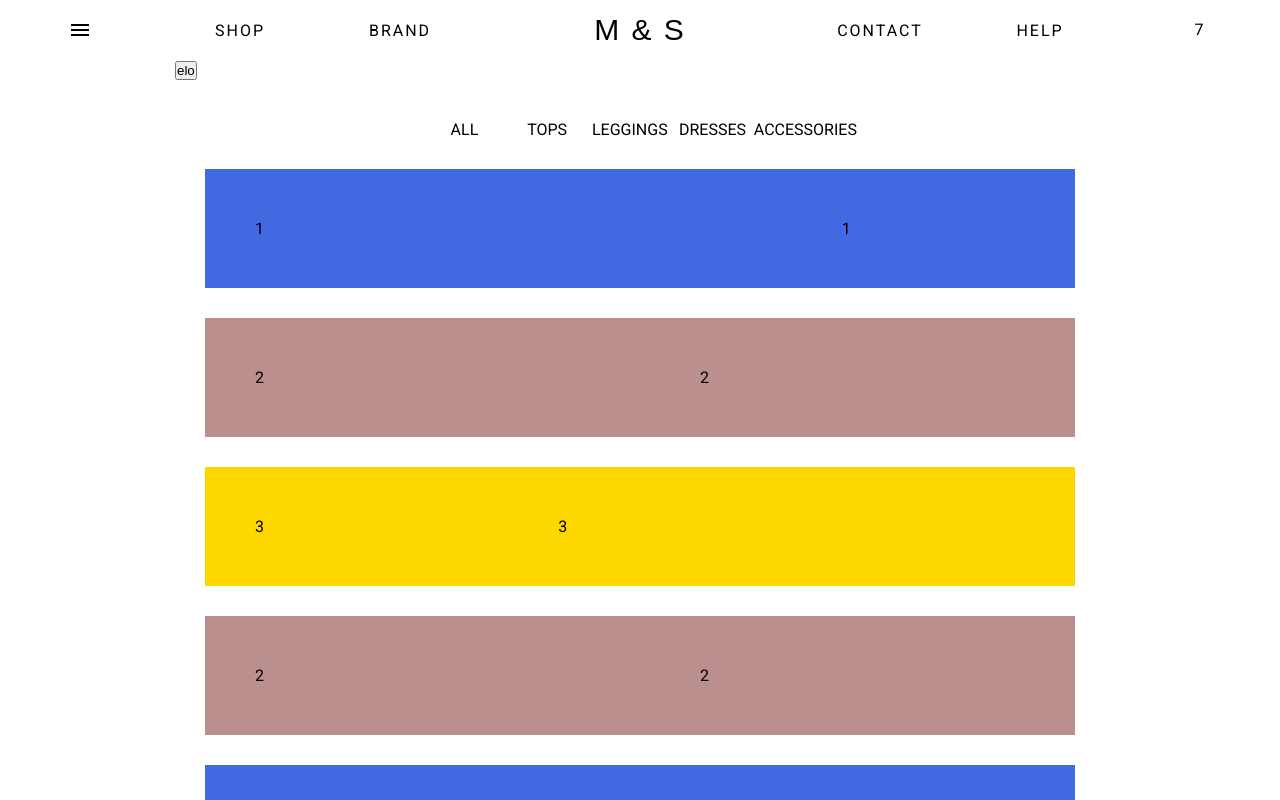
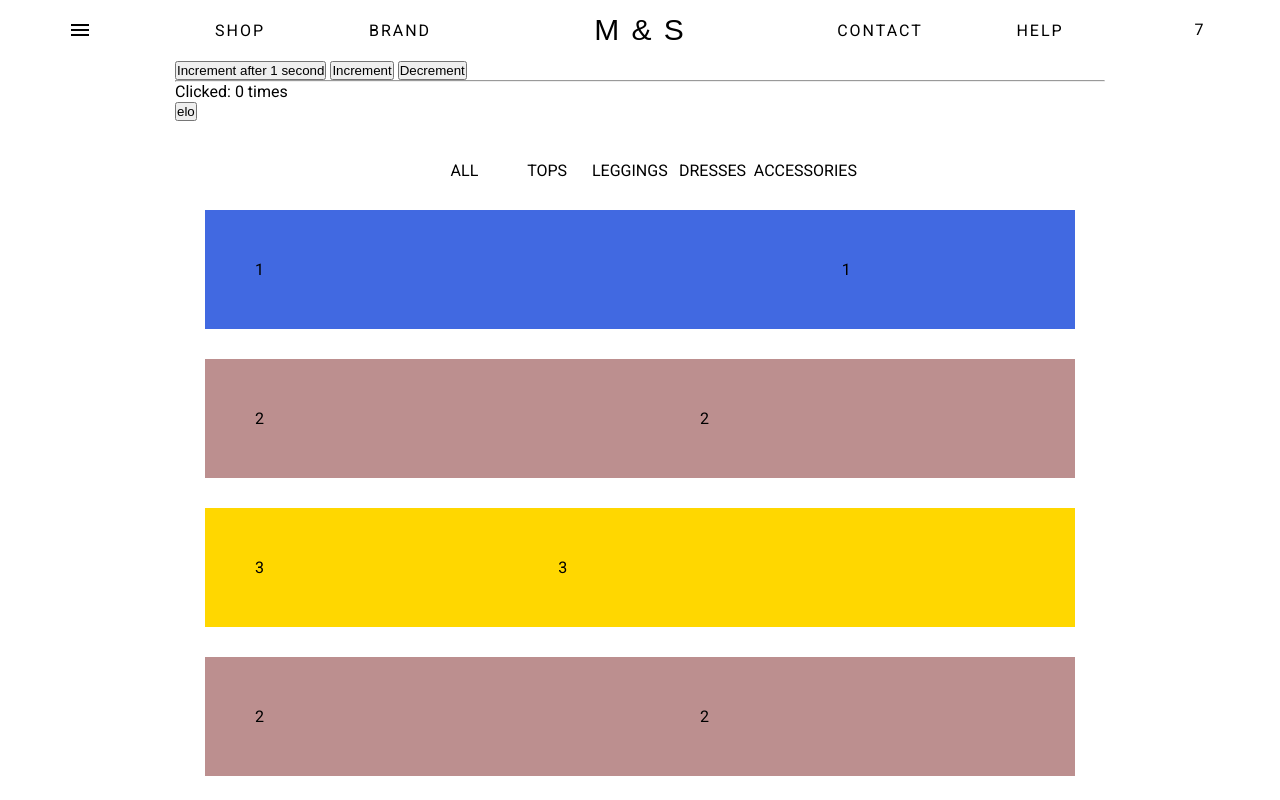
Before and after one commit to patrykmysiorski/react-clothing, a React (Create React App) app: page /shop in a window 1280 px wide. Shown: the top 800 px of the page. Built offline with nearby package versions, Linux system fonts and the light colour scheme; no server answers; a web font is replaced by a local one.

Commit message:
wip weird problem with tsconfig

```diff
--- a/src/components/shop/Shop.tsx
+++ b/src/components/shop/Shop.tsx
@@ -1,10 +1,14 @@
-import React, { FunctionComponent } from "react";
+import React, { FunctionComponent, useEffect, useState } from "react";
 import "./shop.scss";
 import SubPageContainer from "../subPageContainer/SubPageContainer";
 import SubNavigation from "../subNavigation/SubNavigation";
 import { texts } from "../../texts";
 import { useAppDispatch, useAppSelector } from "../../redux/hooks";
-import { elo } from "../../redux/shop/shopReducer";
+import { decrement, elo, increment } from "../../redux/shop/shopReducer";
+import axios from "axios";
+import store from "../../redux/store";
+import { useDispatch } from "react-redux";
+import { $CombinedState } from "redux";
 
 interface OwnProps {}
 
@@ -14,11 +18,33 @@ const Shop: FunctionComponent<Props> = (props) => {
   const values: string[] = Object.values(texts.menuSidebar.shop.links);
   const dispatch = useAppDispatch();
   const shopStore = useAppSelector((state) => state.shop?.value);
+  const [data, setData] = useState(null);
+  useEffect(() => {
+    axios.get("/test").then((response) => setData(response.data));
+  }, []);
+  console.log("data", data);
 
-  console.log(shopStore);
+  // @ts-ignore
+  const Counter = ({ value, onIncrement, onDecrement, onIncrementAsync }) => (
+    <div>
+      <button onClick={onIncrementAsync}>Increment after 1 second</button>{" "}
+      <button onClick={onIncrement}>Increment</button>{" "}
+      <button onClick={onDecrement}>Decrement</button>
+      <hr />
+      <div>Clicked: {value} times</div>
+    </div>
+  );
+  console.log(store.getState());
+  const dispatchWithoutType = useDispatch();
   return (
     <SubPageContainer>
       <div className="shop">
+        <Counter
+          value={store.getState()["shop"].value.number}
+          onIncrement={() => dispatchWithoutType("INCREMENT")}
+          onDecrement={() => dispatch(decrement)}
+          onIncrementAsync={() => dispatchWithoutType("INCREMENT_ASYNC")}
+        />
         <button onClick={() => dispatch(elo(8))}>elo</button>
         <SubNavigation items={values} />
         <div className="row--1">
--- /dev/null
+++ b/src/redux/sagas/helloSaga.js
@@ -0,0 +1,23 @@
+import { all, put, takeEvery } from "redux-saga/effects";
+
+function* helloSaga() {
+  console.log("Hello Sagas!");
+}
+
+const delay = (ms) => new Promise((res) => setTimeout(res, ms));
+
+function* incrementAsync() {
+  yield delay(1000);
+  yield put({ type: "INCREMENT" });
+}
+
+function* watchIncrementAsync() {
+  yield takeEvery("INCREMENT_ASYNC", incrementAsync);
+}
+
+export default function* rootSaga() {
+    yield all([
+        helloSaga(),
+        watchIncrementAsync()
+    ])
+}
--- a/src/redux/store.ts
+++ b/src/redux/store.ts
@@ -1,9 +1,16 @@
-import {configureStore} from "@reduxjs/toolkit";
+import { configureStore } from "@reduxjs/toolkit";
 import rootReducer from "./rootReducer";
+import createSagaMiddleware from "redux-saga";
+import rootSaga from "./sagas/helloSaga";
+
+const sagaMiddleware = createSagaMiddleware();
 
 const store = configureStore({
   reducer: rootReducer,
+  middleware: [sagaMiddleware],
 });
+
+sagaMiddleware.run(rootSaga);
 
 export type RootState = ReturnType<typeof store.getState>;
 
```
Also changed, not shown: package.json (+19 -2 lines), tsconfig.json (+3 -9 lines), 2 other files (tests, documents, lock files or other folders).
